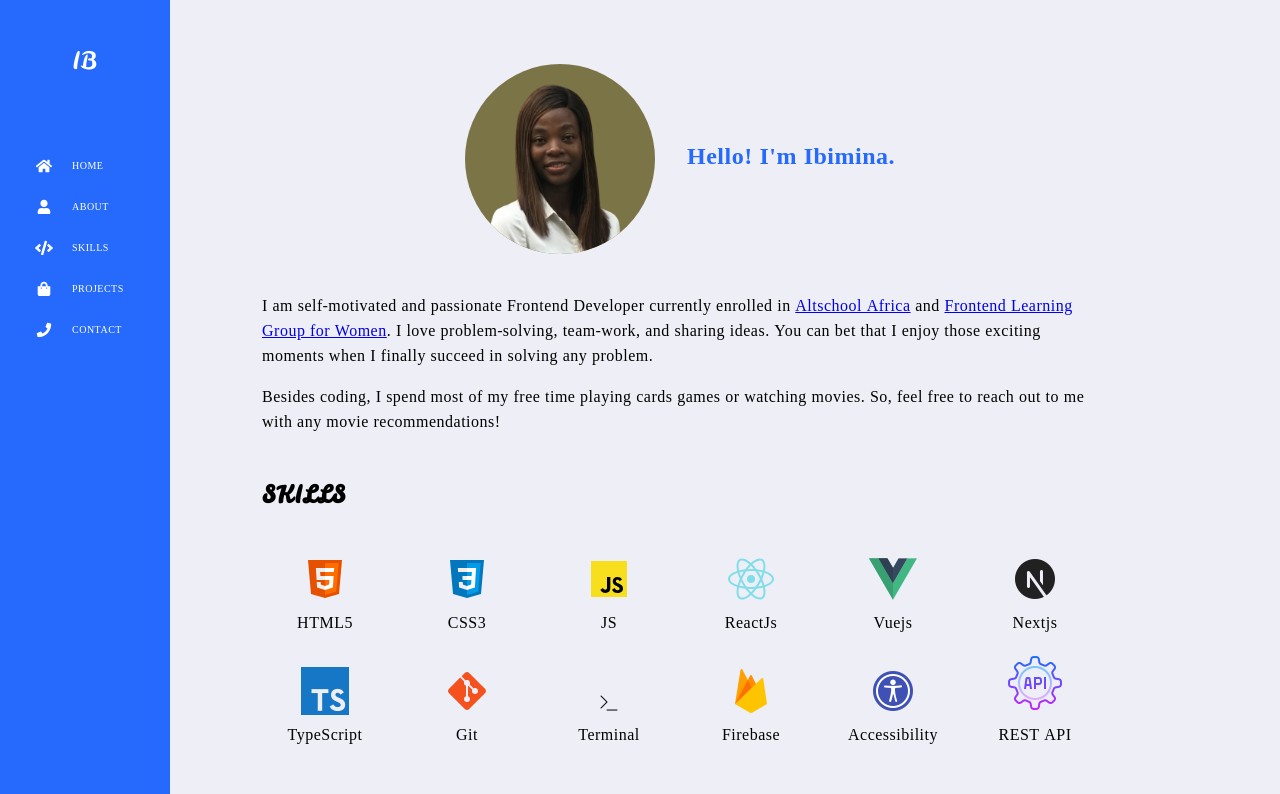
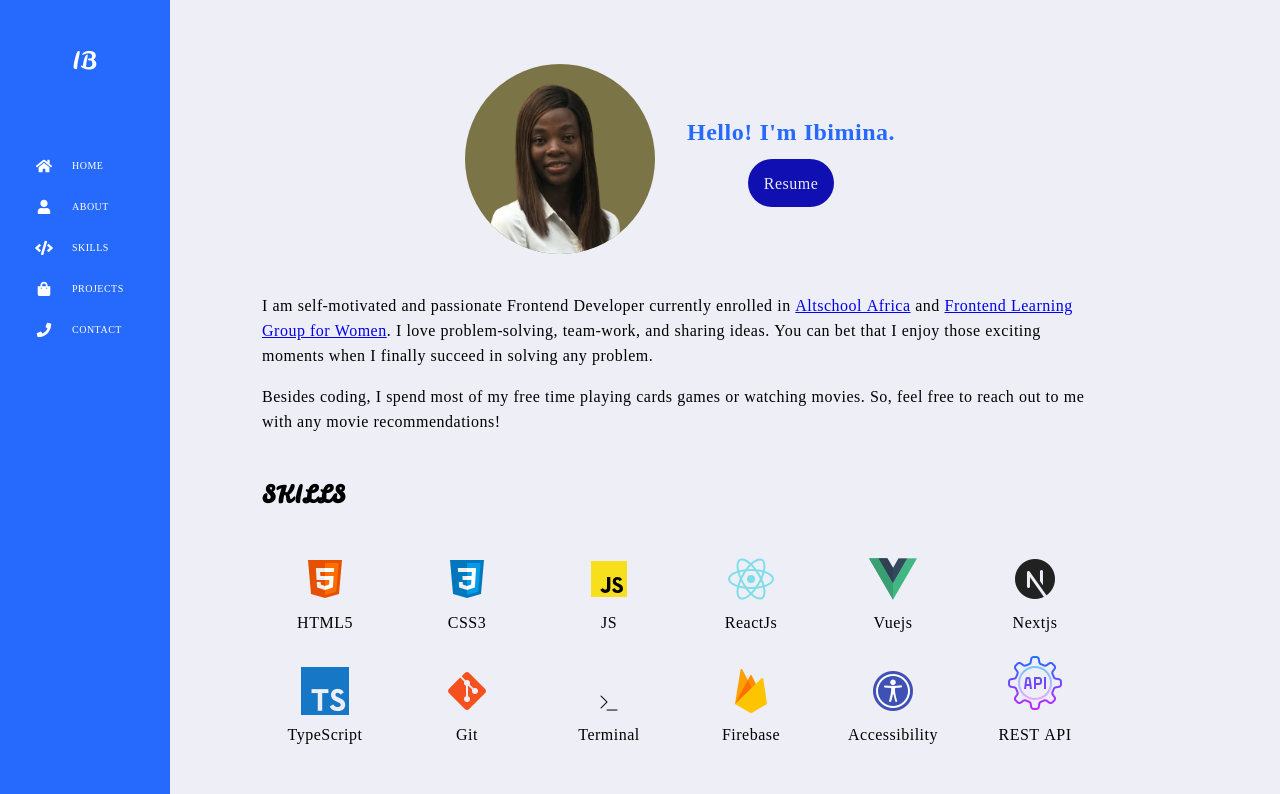
Before and after one commit to ibimina/ibimina-portfolio, a React (Create React App) app: page / in a window 1280 px wide. Shown: the top 794 px of the page. Built offline with nearby package versions, Linux system fonts and the light colour scheme.

Commit message:
docs: added resume document

```diff
--- a/src/sections/Home.js
+++ b/src/sections/Home.js
@@ -13,17 +13,16 @@ export default function Home() {
         </figure>
 
         <article>
-          <p className="name">
-            Hello! I'm Ibimina.{" "}
-          </p>
-
-          {/* <p className="info">
-            An enthusiastic frontend Developer with a passion for creating
-            immersive user experience and responsive web applications.
-          </p> */}
+          <p className="name">Hello! I'm Ibimina. </p>
           <div className="social">
-            {/* <button className="resume">Resume</button> */}
-
+            <a
+              href="/images/Ibimina_HART_CV.pdf"
+              target="_blank"
+              rel="noopener noreferrer"
+              className="resume"
+            >
+              Resume
+            </a>
           </div>
         </article>
       </section>
```
